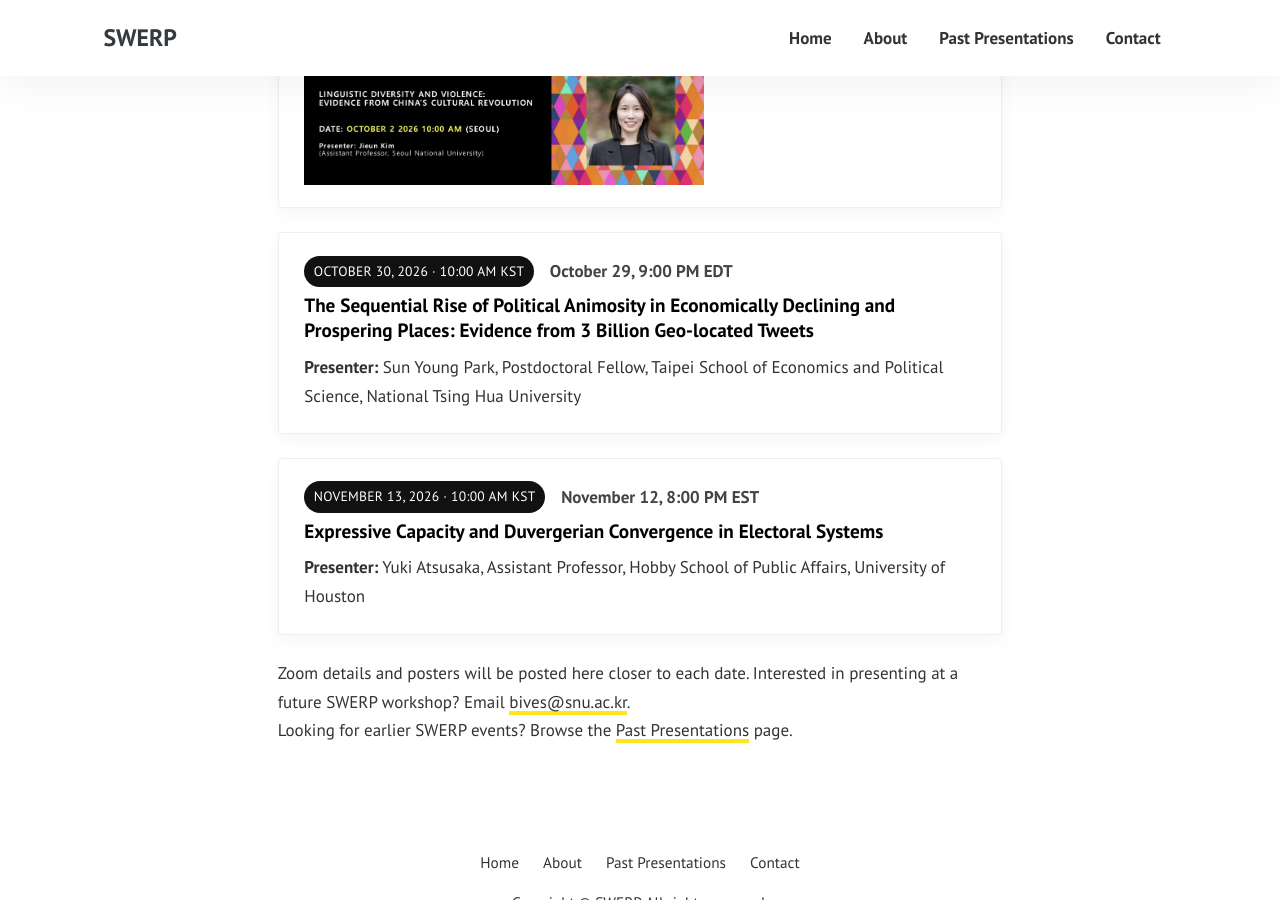
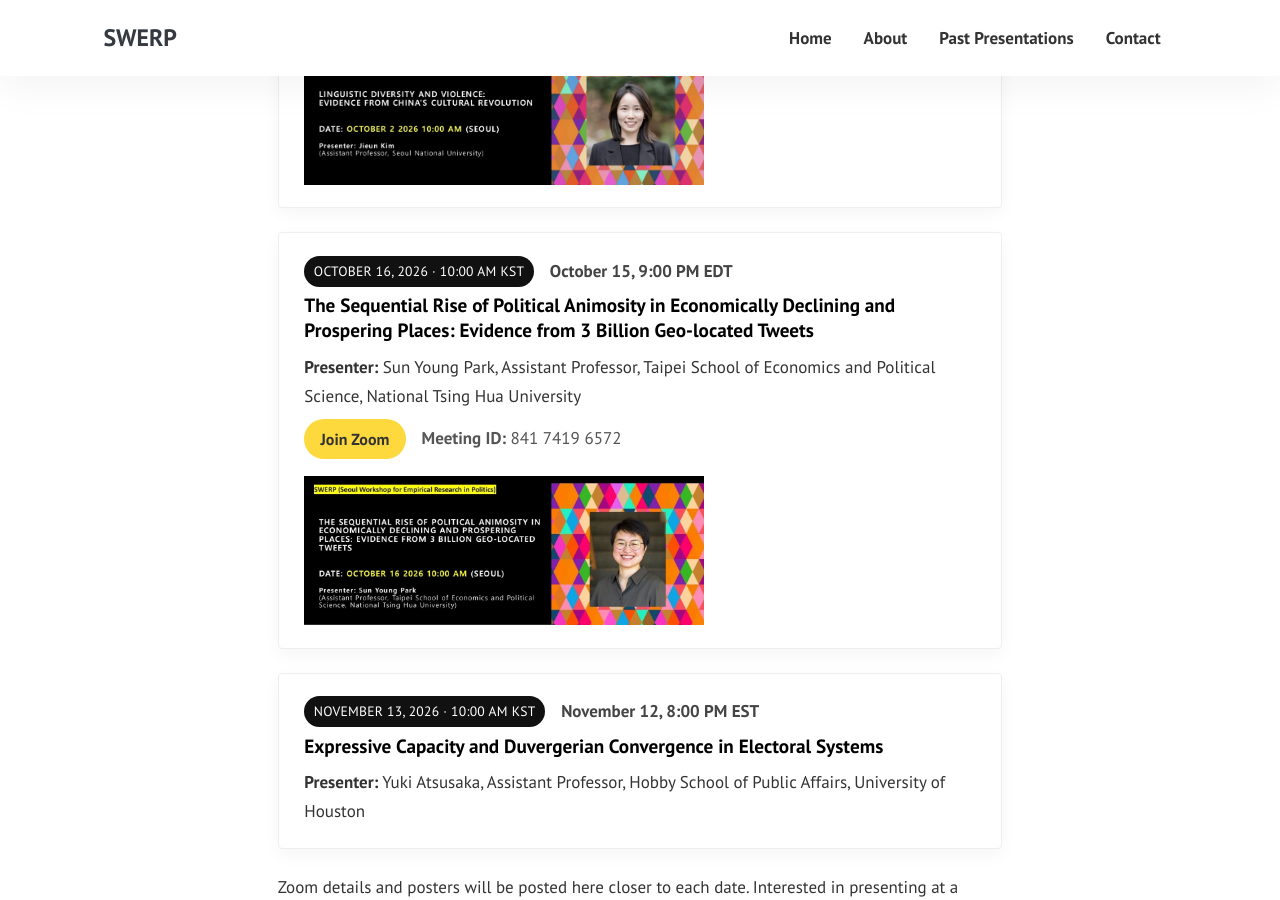
Before and after one commit to sysilviakim/swerp, a Jekyll site: the page built from index.html, in a window 1280 px wide and 900 px high, scrolled down 975 px. Built offline with Jekyll 4.4.1, drawn with Linux system fonts in a browser that asks for light colours.

Commit message:
Move Sun Young Park event to Oct 16; add Zoom link and poster

```diff
--- a/index.html
+++ b/index.html
@@ -49,11 +49,16 @@ layout: default
     <div class="card mb-4 mt-3 schedule-card">
       <div class="card-body">
         <div class="schedule-header">
-          <div class="date-pill">October 30, 2026 &middot; 10:00 AM KST</div>
-          <div class="schedule-time">October 29, 9:00 PM EDT</div>
+          <div class="date-pill">October 16, 2026 &middot; 10:00 AM KST</div>
+          <div class="schedule-time">October 15, 9:00 PM EDT</div>
         </div>
         <h5 class="schedule-title font-weight-bold">The Sequential Rise of Political Animosity in Economically Declining and Prospering Places: Evidence from 3 Billion Geo-located Tweets</h5>
-        <p class="mb-0"><strong>Presenter:</strong> Sun Young Park, Postdoctoral Fellow, Taipei School of Economics and Political Science, National Tsing Hua University</p>
+        <p class="mb-0"><strong>Presenter:</strong> Sun Young Park, Assistant Professor, Taipei School of Economics and Political Science, National Tsing Hua University</p>
+        <p class="schedule-actions mt-2">
+          <a class="btn btn-join" href="https://snu-ac-kr.zoom.us/j/84174196572?pwd=Iaa8vNrb2N8JBQZHdWMiK10ZKuZYob.1" target="_blank" rel="noopener">Join Zoom</a>
+          <span class="schedule-meta"><strong>Meeting ID:</strong> 841 7419 6572</span>
+        </p>
+        <a href="{{ site.baseurl }}/assets/files/2026-10-swerp-park_orig.jpg" target="_blank" rel="noopener"><img src="{{ site.baseurl }}/assets/files/2026-10-swerp-park_orig.jpg" class="img-fluid mt-2 event-poster" alt="Poster for the October 16, 2026 SWERP event"></a>
       </div>
     </div>
 
```
Also changed, not shown: assets/files/2026-10-swerp-park_orig.jpg (added).
